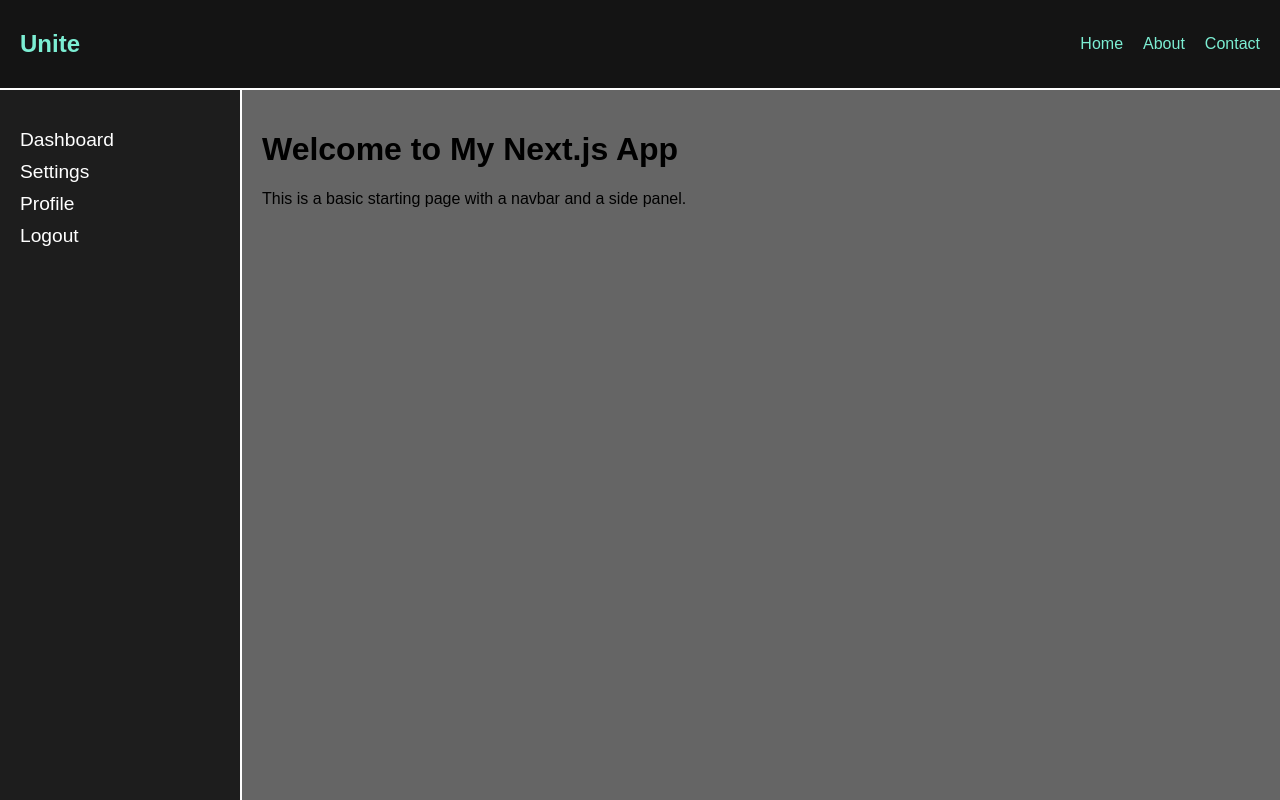
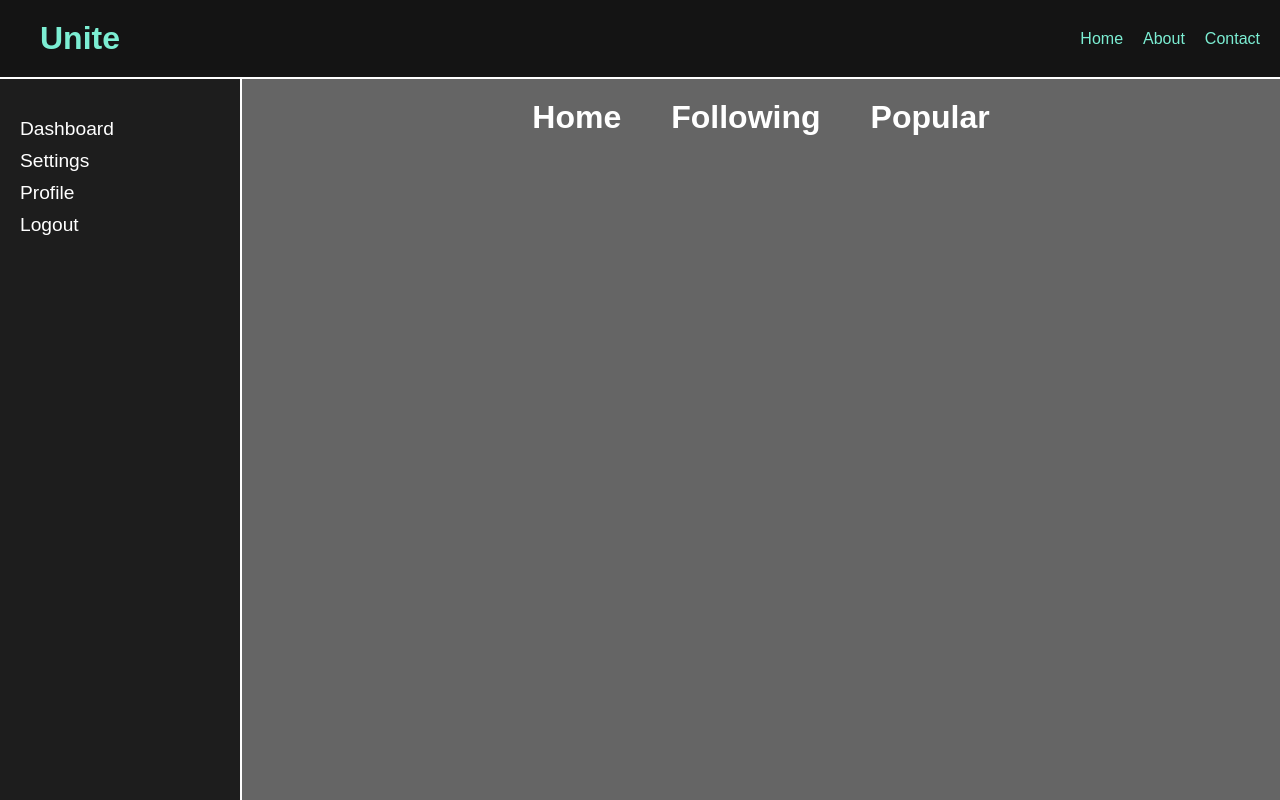
Before and after one commit to JEETDESAI25/capstone-code, a Next.js app in the folder my-app/: page / in a window 1280 px wide. Built offline with nearby package versions, Linux system fonts and the light colour scheme.

Commit message:
made filter buttons

```diff
--- a/my-app/src/app/navbar/Navbar.tsx
+++ b/my-app/src/app/navbar/Navbar.tsx
@@ -3,7 +3,7 @@ import styles from "../../styles/Navbar.module.css";
 const Navbar: React.FC = () => {
   return (
     <nav className={styles.navbar}>
-      <h2 className="unite-title">Unite</h2>
+      <h2 className={styles.uniteTitle}>Unite</h2>
       <ul>
         <li>Home</li>
         <li>About</li>
--- a/my-app/src/app/page.tsx
+++ b/my-app/src/app/page.tsx
@@ -9,8 +9,11 @@ export default function Home() {
       <div className={styles.mainContent}>
         <SidePanel />
         <div className={styles.content}>
-          <h1>Welcome to My Next.js App</h1>
-          <p>This is a basic starting page with a navbar and a side panel.</p>
+          <div className={styles.filters}>
+            <h1 className={styles.filter}>Home</h1>
+            <h1 className={styles.filter}>Following</h1>
+            <h1 className={styles.filter}>Popular</h1>
+          </div>
         </div>
       </div>
     </div>
--- a/my-app/src/styles/App.module.css
+++ b/my-app/src/styles/App.module.css
@@ -14,3 +14,24 @@
   flex: 1;
   padding: 20px;
 }
+
+.filters {
+  display: flex;
+  flex-direction: row;
+  gap: 10px;
+  margin-bottom: 20px;
+  justify-content: center;
+  align-items: center;
+}
+
+.filter {
+  color: white;
+  cursor: pointer;
+  padding: 0px 10px;
+  margin: 0px 10px;
+}
+
+.filter:hover {
+  text-decoration: underline;
+  text-underline-offset: 10px;
+}
--- a/my-app/src/styles/Navbar.module.css
+++ b/my-app/src/styles/Navbar.module.css
@@ -1,7 +1,7 @@
 .navbar {
   background-color: #141414;
   color: #7ceed3;
-  padding: 10px 20px;
+  padding: 0px 20px;
   display: flex;
   justify-content: space-between;
   align-items: center;
@@ -18,7 +18,8 @@
   cursor: pointer;
 }
 
-.unite-title {
+.uniteTitle {
   font-size: 2rem;
   font-weight: bold;
+  margin: 20px;
 }
```
